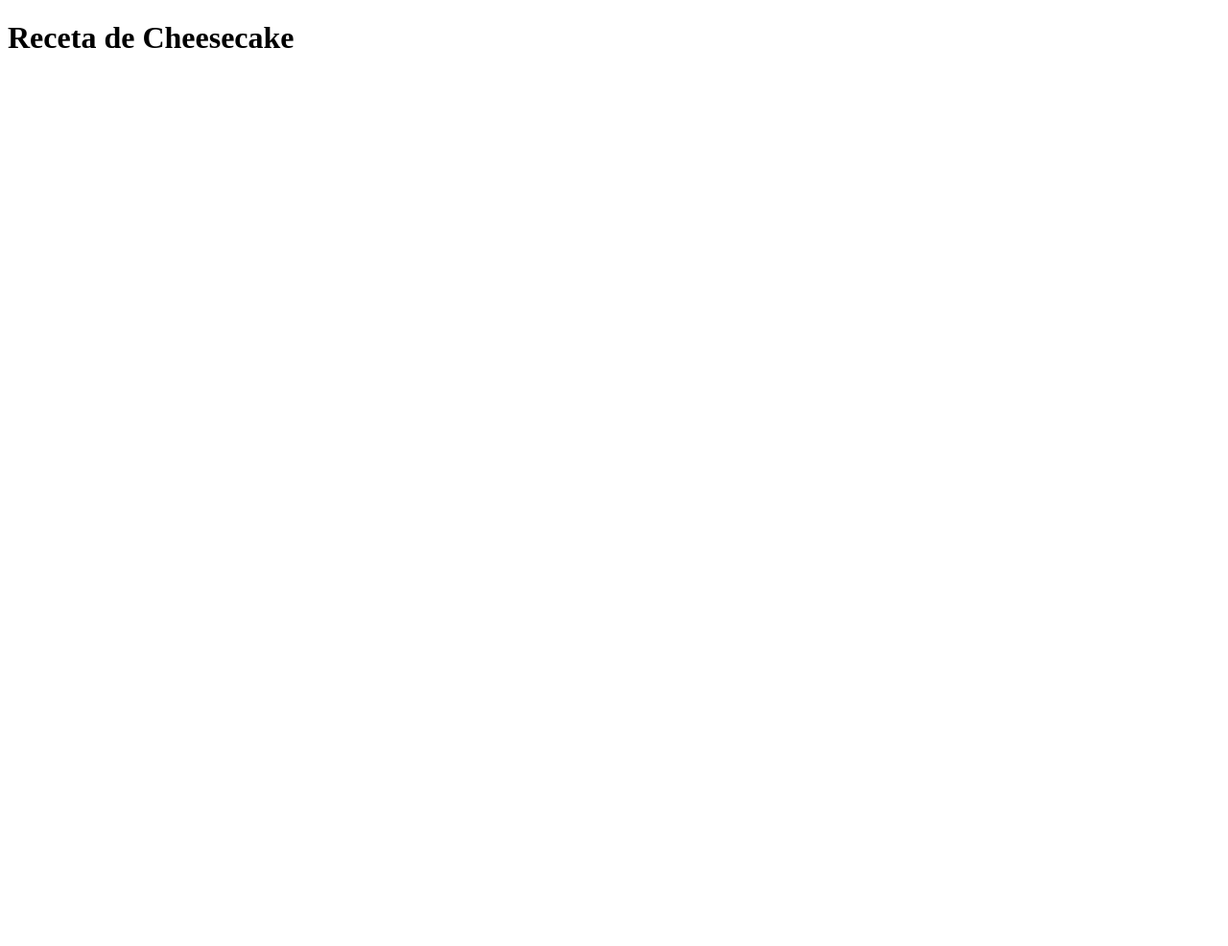
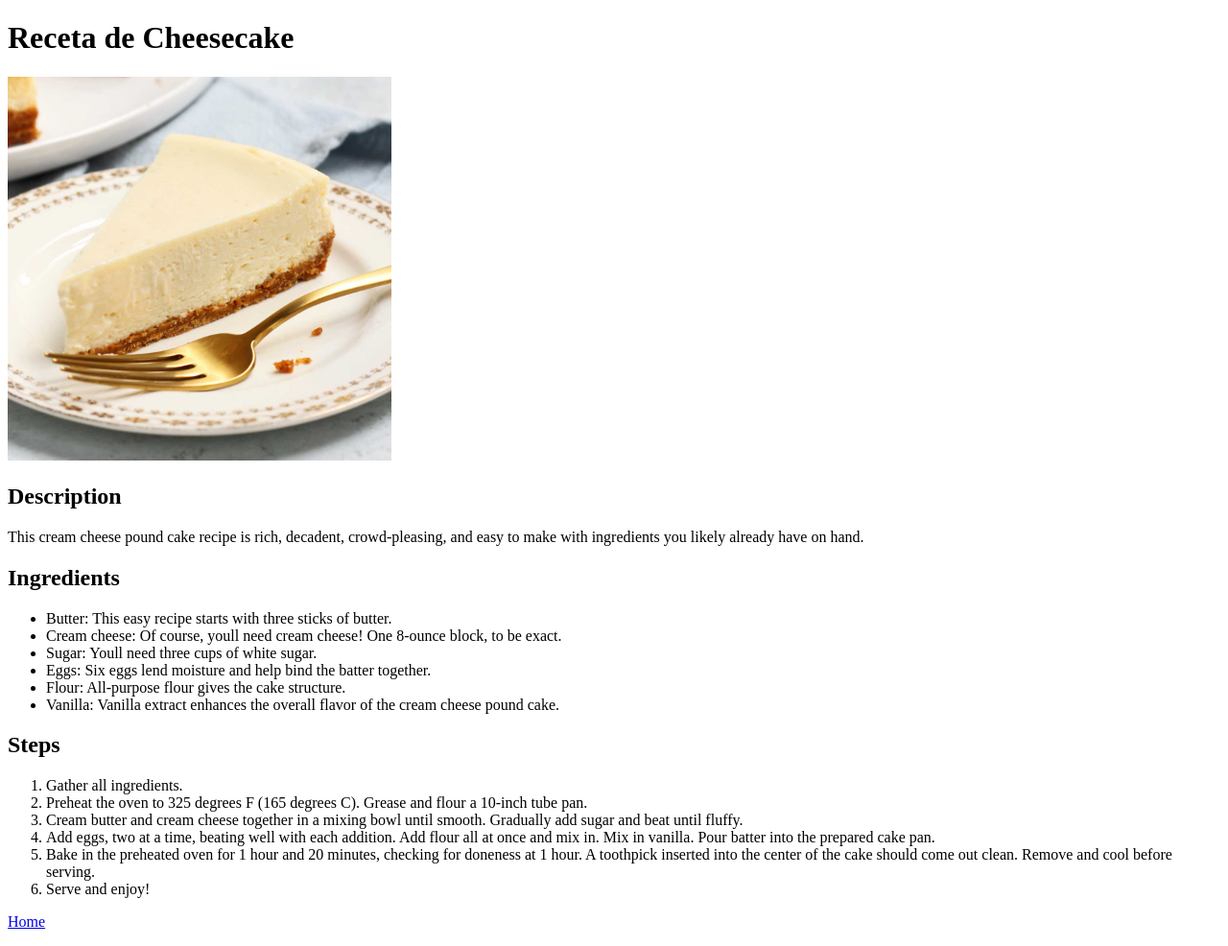
Before and after one commit to santiagoquiroga08/odin-recipes, a plain HTML site: page recipes/cheesecake.html in a window 1280 px wide. Shown: the whole page at 96% size. Before the commit the page ends 800 px from the top, so only its background shows below. Drawn offline with Linux system fonts and the light colour scheme.

Commit message:
Se creo la pagina cheesecake, añadiendo imagen, ingredientes y pasos

```diff
--- a/recipes/cheesecake.html
+++ b/recipes/cheesecake.html
@@ -7,5 +7,29 @@
 </head>
 <body>
     <h1>Receta de Cheesecake</h1>
+    <img src="../images/cheesecake.jpg" alt="Cheesecake" height="400">
+    <h2>Description</h2>
+    <p>
+        This cream cheese pound cake recipe is rich, decadent, crowd-pleasing, and easy to make with ingredients you likely already have on hand.
+    </p>
+    <h2>Ingredients</h2>
+    <ul>
+        <li>Butter: This easy recipe starts with three sticks of butter. </li>
+        <li>Cream cheese: Of course, youll need cream cheese! One 8-ounce block, to be exact. </li>
+        <li>Sugar: Youll need three cups of white sugar. </li>
+        <li>Eggs: Six eggs lend moisture and help bind the batter together. </li>
+        <li>Flour: All-purpose flour gives the cake structure. </li>
+        <li>Vanilla: Vanilla extract enhances the overall flavor of the cream cheese pound cake.</li>
+    </ul>
+    <h2>Steps</h2>
+    <ol>
+        <li>Gather all ingredients.</li>
+        <li>Preheat the oven to 325 degrees F (165 degrees C). Grease and flour a 10-inch tube pan.</li>
+        <li>Cream butter and cream cheese together in a mixing bowl until smooth. Gradually add sugar and beat until fluffy.</li>
+        <li>Add eggs, two at a time, beating well with each addition. Add flour all at once and mix in. Mix in vanilla. Pour batter into the prepared cake pan.</li>
+        <li>Bake in the preheated oven for 1 hour and 20 minutes, checking for doneness at 1 hour. A toothpick inserted into the center of the cake should come out clean. Remove and cool before serving.</li>
+        <li>Serve and enjoy!</li>
+    </ol>
+    <p><a href="../index.html">Home</a></p>
 </body>
 </html>
```
